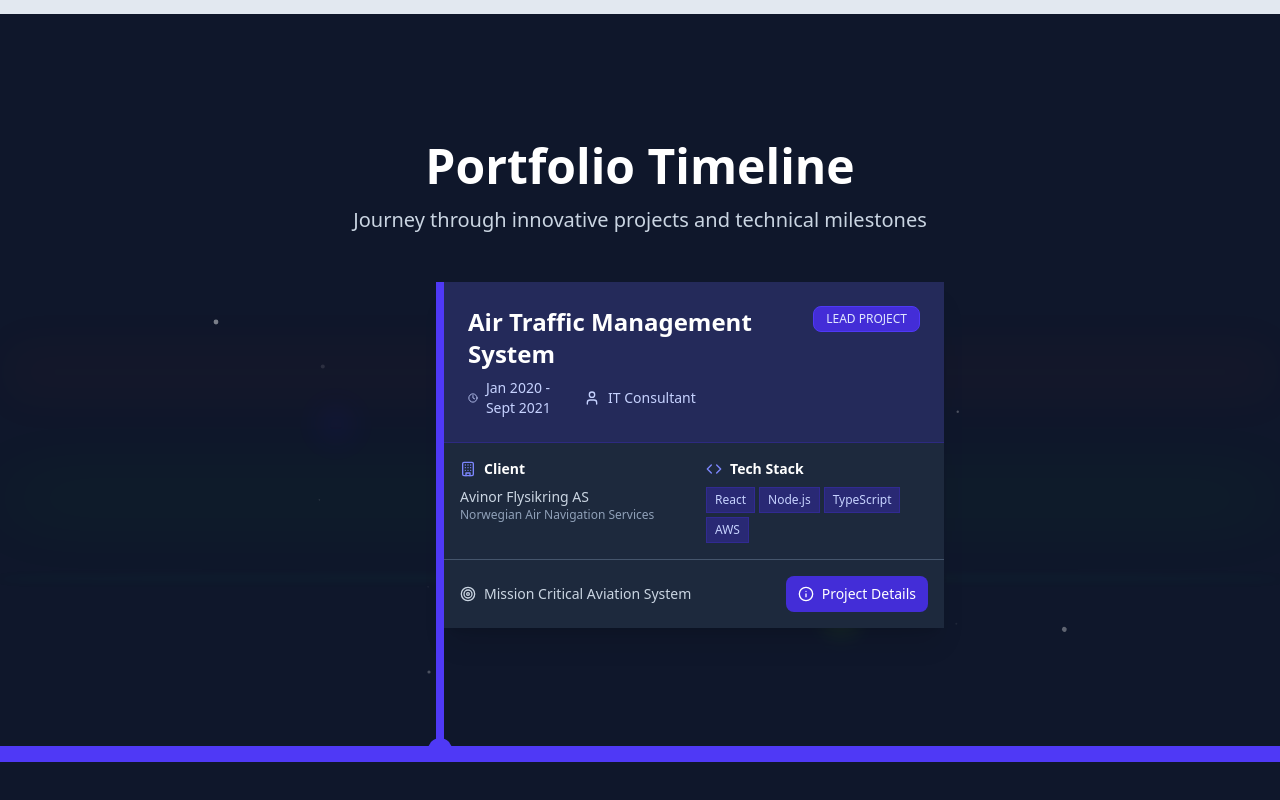
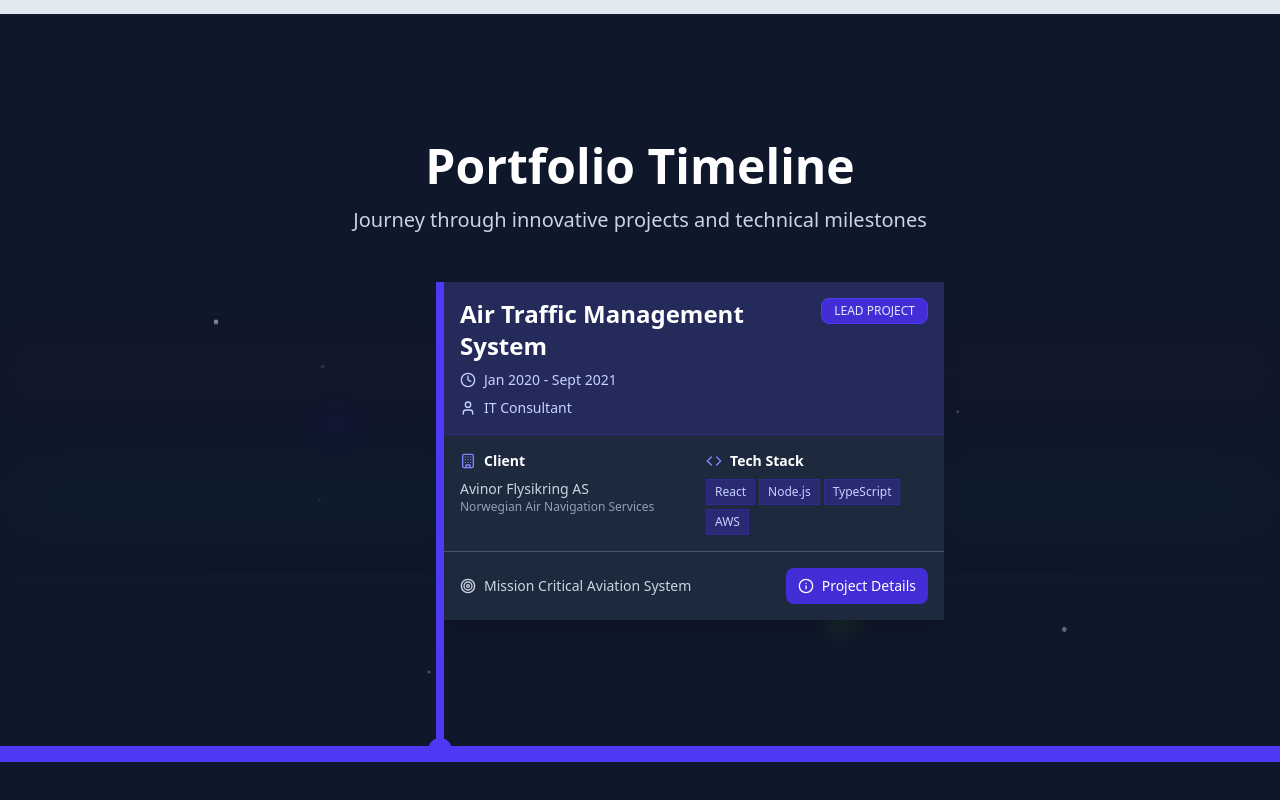
Before and after one commit to vaarvik/johann-no, a Next.js app: page / in a window 1280 px wide. Shown: the part 2915-3715 px from the top of the page. Built offline with nearby package versions, Linux system fonts and the light colour scheme; a web font is replaced by a local one.

Commit message:
Fix bugs on large desktop after adapting portfolio item to phone

```diff
--- a/components/home/home-portfolio/components/home-portfolio-item.tsx
+++ b/components/home/home-portfolio/components/home-portfolio-item.tsx
@@ -44,11 +44,11 @@ export default function HomePortfolioItem({ isVisible }: { isVisible: boolean })
 
   return (
     <div className="relative bg-slate-800 shadow-xl w-full lg:min-w-[500px]">
-      <div className="bg-indigo-900/40 p-4 lg:p-6 border-b border-indigo-700/30">
+      <div className="bg-indigo-900/40 p-4 border-b border-indigo-700/30">
         <div className="flex justify-between items-start gap-6 text-white sm:flex-row flex-col">
           <div className="w-full">
             <h3 className="text-xl lg:text-2xl font-bold mb-2">Air Traffic Management System</h3>
-            <div className="flex flex-col items-start gap-2 text-indigo-200 text-sm lg:flex-row lg:items-center lg:gap-4">
+            <div className="flex gap-0 text-indigo-200 text-sm flex-col lg:items-start lg:gap-2">
               <div className="flex items-center gap-2">
                 <Clock className="h-4 w-4" />
                 <span>Jan 2020 - Sept 2021</span>
```
